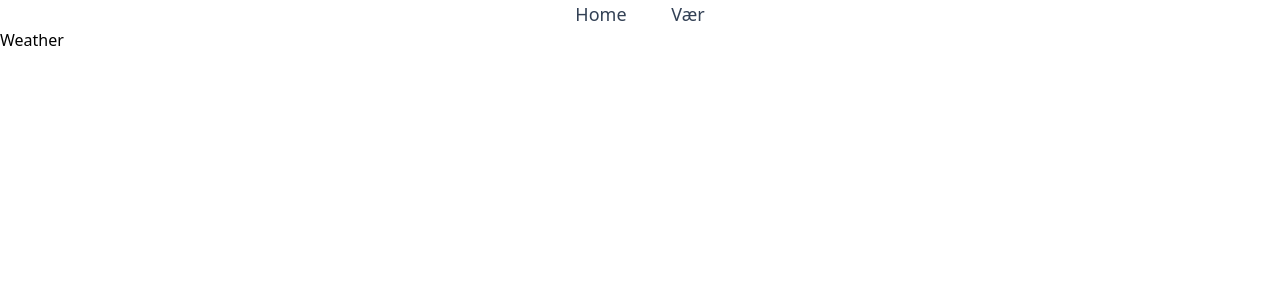
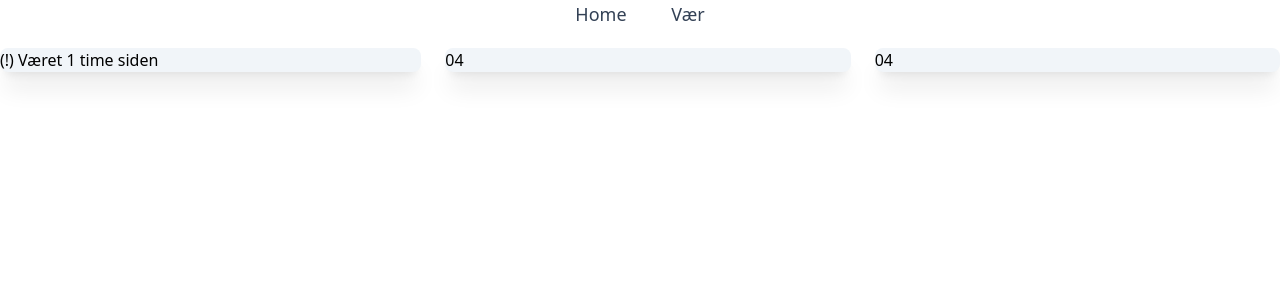
Before and after one commit to Mathias231/bodo-hub, a React (Create React App) app in the folder client/: page /Weather in a window 1280 px wide. Shown: the top 300 px of the page. Built offline with nearby package versions, Linux system fonts and the light colour scheme; no server answers.

Commit message:
Importing WeatherBox

```diff
--- a/client/src/Pages/Weather.js
+++ b/client/src/Pages/Weather.js
@@ -1,9 +1,11 @@
 import React from 'react'
+
+import WeatherBox from '../Components/WeatherBox'
 
 function Weather() {
   return (
     <div className="container mx-auto">
-      <h1>Weather</h1>
+      <WeatherBox />
     </div>
   )
 }
```
